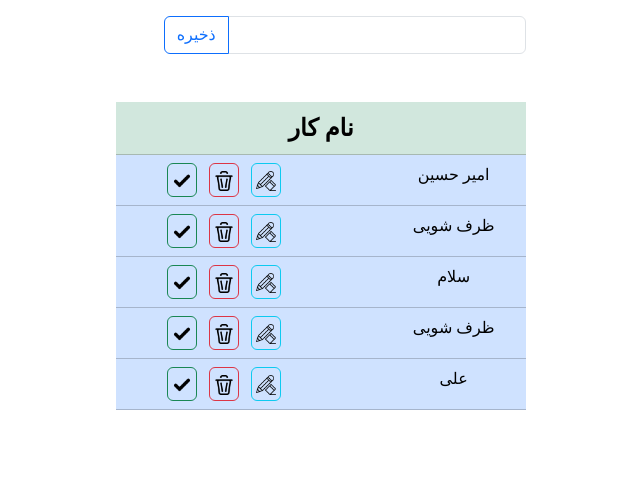
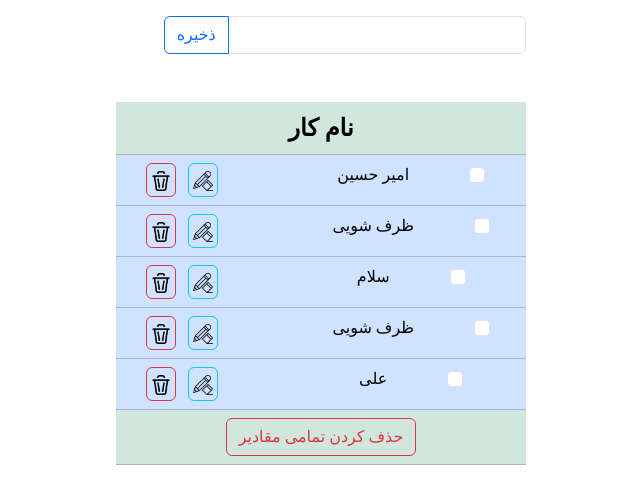
Before and after one commit to Am-tac/TO_DO_LIST, a PHP site: page / in a window 1280 px wide. Shown: the top 504 px of the page, without its empty margins (267-907 px from the left). Run offline with PHP 8.4, Linux system fonts and the light colour scheme; data comes from the database, SQL or seed files in the repository.

Commit message:
Add files via upload

```diff
--- a/list/listed.php
+++ b/list/listed.php
@@ -1,3 +1,14 @@
+<style>
+    /* استایل پیش‌فرض متن */
+    #myText {
+        color: mychek;
+    }
+
+    /* استایل چک باکس تایید */
+    #chek:checked+#mychek {
+        color: red;
+    }
+</style>
 <?php
 
 
@@ -7,9 +18,9 @@ include_once "./conected/conect.php";
 $select = " SELECT * FROM WORK;";
 $select_run = $save->query($select);
 $name = $select_run->fetchAll(PDO::FETCH_ASSOC); ?>
-<table class="m-5 table table-success table-hover" >
+<table class="m-5  table table-success table-hover">
     <thead>
-        <th class="th" colspan="2" style="text-align: center;">نام کار</th>
+        <th class="th" colspan="3" style="text-align: center;">نام کار</th>
 
     </thead>
     <?php
@@ -19,20 +30,28 @@ $name = $select_run->fetchAll(PDO::FETCH_ASSOC); ?>
     ?>
 
         <tr>
-
-                <td class="mb-3 text table-primary"  id="<?php echo ($x['id']) ?>"> <?php echo ($x['name'])  ?></td>
+            <td class="mb-3 text table-primary text-align" id="<?php echo ($x['id']) ?>" colspan="2">
+            <input class="form-check-input me-2 p-1 " type="checkbox">
+                <label class="mychek form-check-label ms-5"><span class="handel"> <?php echo ($x['name'])  ?></span> </label>
+            </td>
 
             <td class="mb-3 table-primary">
                 <a href="./edit/edit.php?id= <?php echo $x['id'] ?>&&name=<?php echo $x['name'] ?>" class="btn btn-outline-info ms-5 p-1">
-            <img src="./img/edit.png" id="img"></a>
+                    <img src="./img/edit.png" id="img"></a>
                 <a href="./delet/delet.php?action=delete&id= <?php echo $x['id'] ?>" class="btn btn-outline-danger ms-2 p-1">
-            <img src="./img/delet.png" id="img"></a>
-                <a href="./yes/yes.php?id= <?php echo $x['id'] ?>" class="btn btn-outline-success ms-2 p-1 ">
-                <img src="./img/yes.png" id="img"></a>
+                    <img src="./img/delet.png" id="img"></a>
+                <!-- <input class="form-check-input ms-2 p-1 " type="checkbox"> -->
+                <!-- <input type="checkbox" name="" id="chek"> -->
+                <!-- <a href="./yes/yes.php?id= <?php //echo $x['id']
+                                                ?>" class="btn btn-outline-success ms-2 p-1 ">
+                <img src="./img/yes.png" id="img"></a> -->
             </td>
         </tr>
 
 
     <?php
     }; ?>
+    <tr>
+        <td colspan="3"><a href="./deletall/deletall.php?action=delete&id=work" id="deletall" class="btn btn-outline-danger">حذف کردن تمامی مقادیر</a></td>
+    </tr>
     <table>
```
